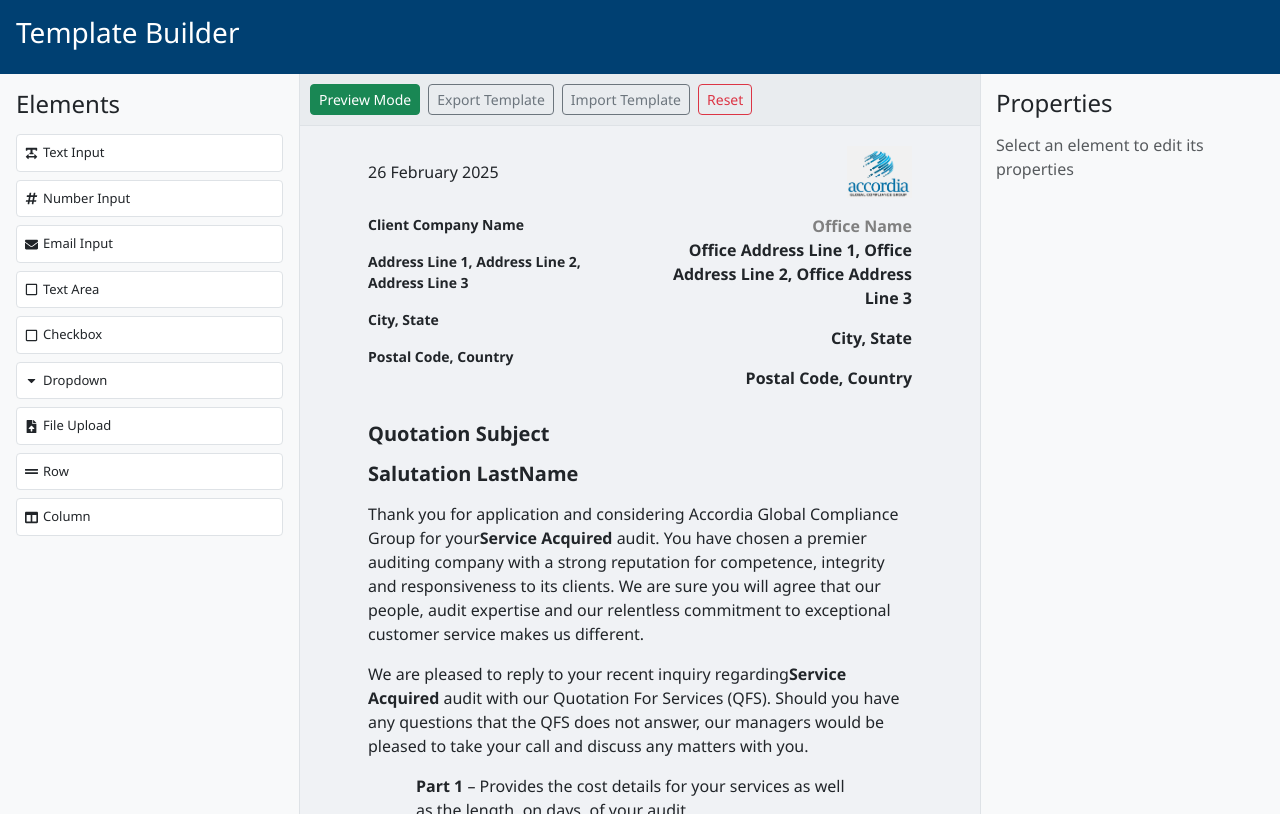
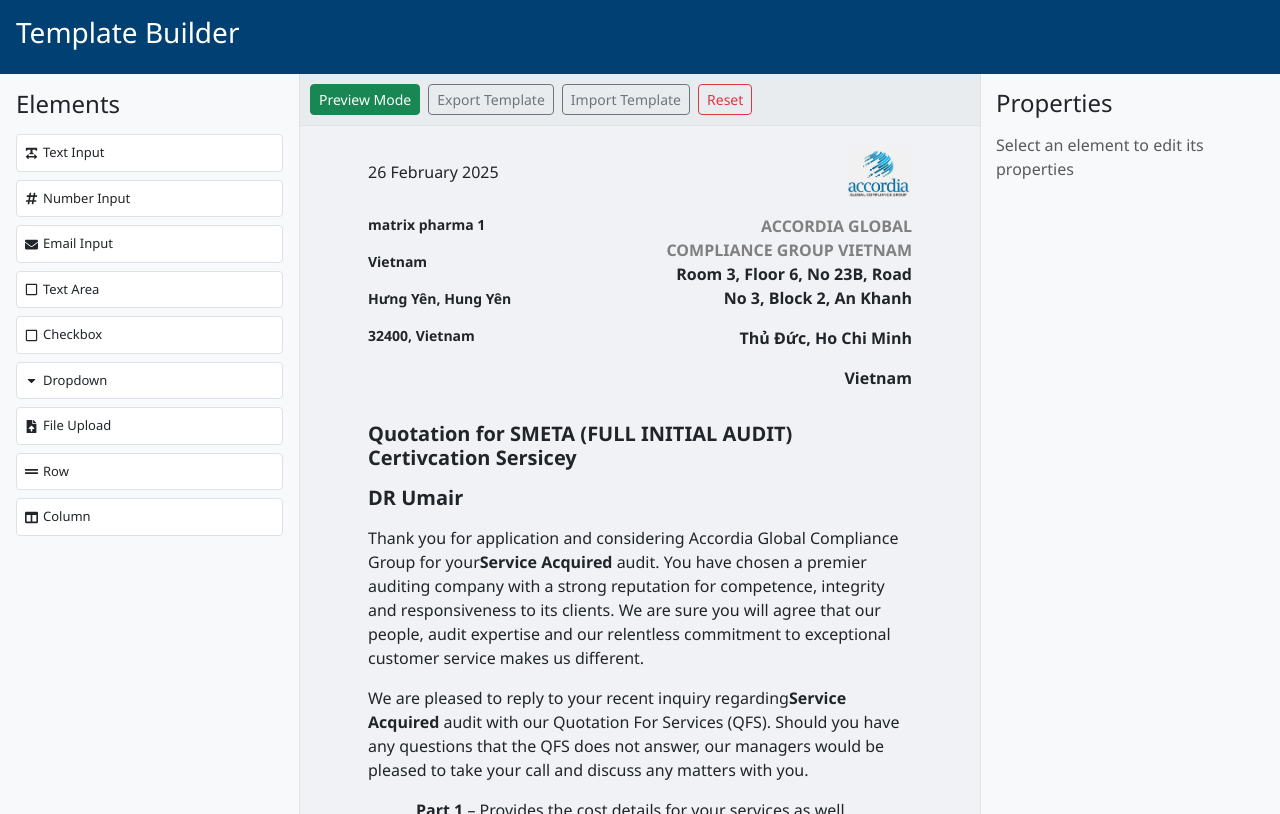
Before and after one commit to UsamaEvolve/template-builder, a React (Create React App) app: page / in a window 1280 px wide. Built offline with nearby package versions, Linux system fonts and the light colour scheme.

Commit message:
quotation formatting

```diff
--- a/src/components/doc.js
+++ b/src/components/doc.js
@@ -16,13 +16,11 @@
         </div>
         <div className="row">
           <div className="col">
-            <p className="fw-bold normalTextPdf">Client Company Name</p>
+            <p className="fw-bold normalTextPdf">matrix pharma 1</p>
             <p className="fw-bold normalTextPdf"></p>
-            <p className="fw-bold normalTextPdf">
-              Address Line 1, Address Line 2, Address Line 3
-            </p>
-            <p className="fw-bold normalTextPdf">City, State</p>
-            <p className="fw-bold normalTextPdf">Postal Code, Country</p>
+            <p className="fw-bold normalTextPdf">Vietnam</p>
+            <p className="fw-bold normalTextPdf">Hưng Yên, Hung Yên</p>
+            <p className="fw-bold normalTextPdf">32400, Vietnam</p>
           </div>
           <div className="col">
             <div className="text-end">
@@ -30,24 +28,25 @@
                 className="fw-bold"
                 style={{ margin: "0", padding: "0", color: "grey" }}
               >
-                Office Name
+                ACCORDIA GLOBAL COMPLIANCE GROUP VIETNAM
               </p>
               <p className="fw-bold normalTextPdfWithBlueColor">
-                Office Address Line 1, Office Address Line 2, Office Address
-                Line 3
+                Room 3, Floor 6, No 23B, Road No 3, Block 2, An Khanh
               </p>
-              <p className="fw-bold normalTextPdfWithBlueColor">City, State</p>
               <p className="fw-bold normalTextPdfWithBlueColor">
-                Postal Code, Country
+                Thủ Đức, Ho Chi Minh
               </p>
+              <p className="fw-bold normalTextPdfWithBlueColor">Vietnam</p>
             </div>
           </div>
         </div>
         <div className="col my-3">
-          <h5 className="fw-600">Quotation Subject</h5>
+          <h5 className="fw-600">
+            Quotation for SMETA (FULL INITIAL AUDIT) Certivcation Sersicey
+          </h5>
         </div>
         <div className="col my-3">
-          <h5 className="fw-600">Salutation LastName</h5>
+          <h5 className="fw-600">DR Umair</h5>
         </div>
         <div className="col my-3">
           <p>
@@ -119,7 +118,7 @@
         </div>
         <div className="col my-4">
           <p className="normalTextPdf">Sincerely, </p>
-          <p className="normalTextPdf">Quotation Sent By UserName</p>
+          <p className="normalTextPdf">Andy zoan</p>
         </div>
         <br />
         <br />
@@ -142,7 +141,9 @@
 
         <div class="row ps-1">
           <div class="col mt-3 mx-2 pe-2">
-            <h5 class="fw-600">Quotation Number : 123456</h5>
+            <h5 class="fw-600">
+              Quotation Number : QUO-LO_VNM-351/14789/3019_rv1
+            </h5>
           </div>
           <div class="col mt-3 mx-1 pe-4 text-end">
             <h5 class="fw-600 pe-2">26 February 2025</h5>
```
